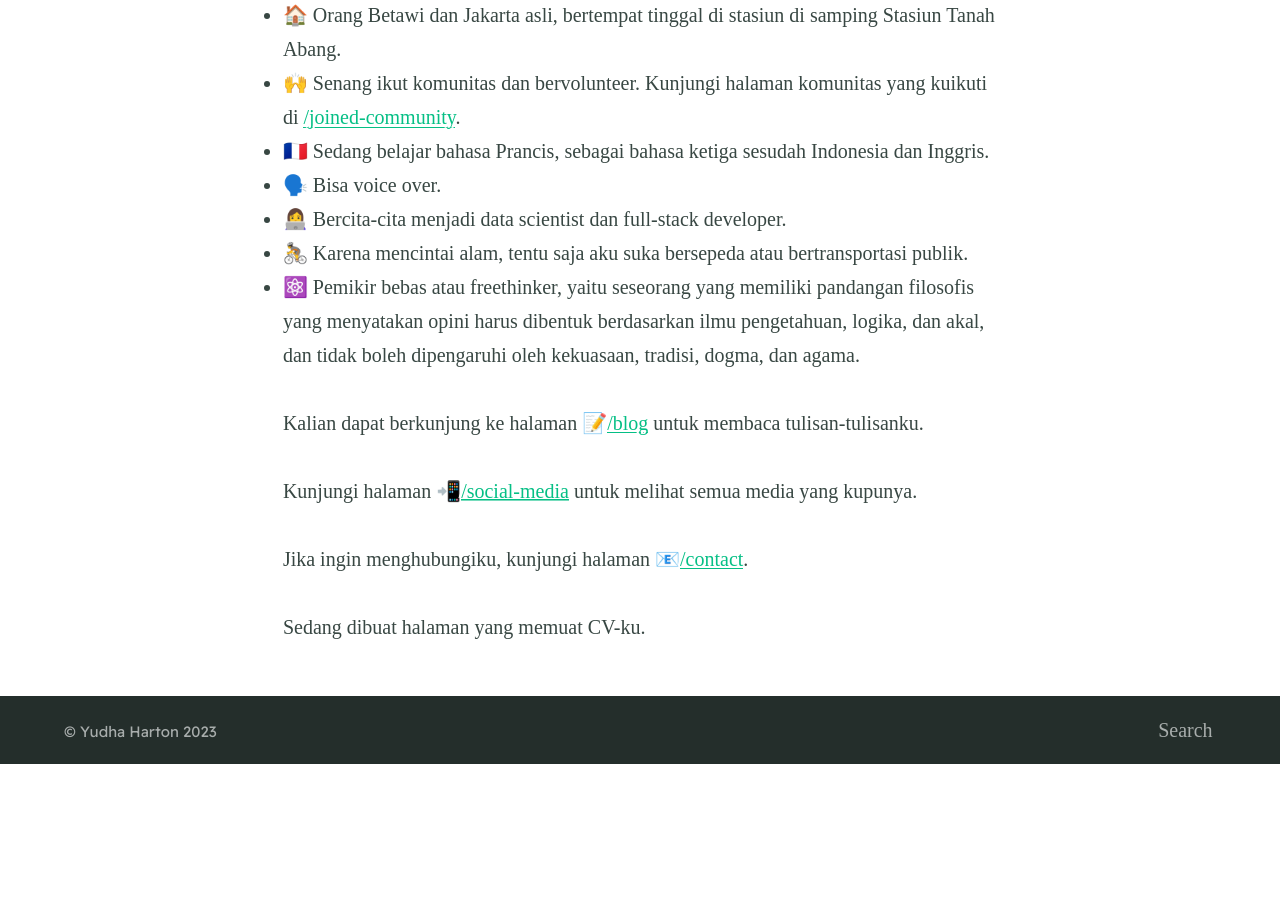
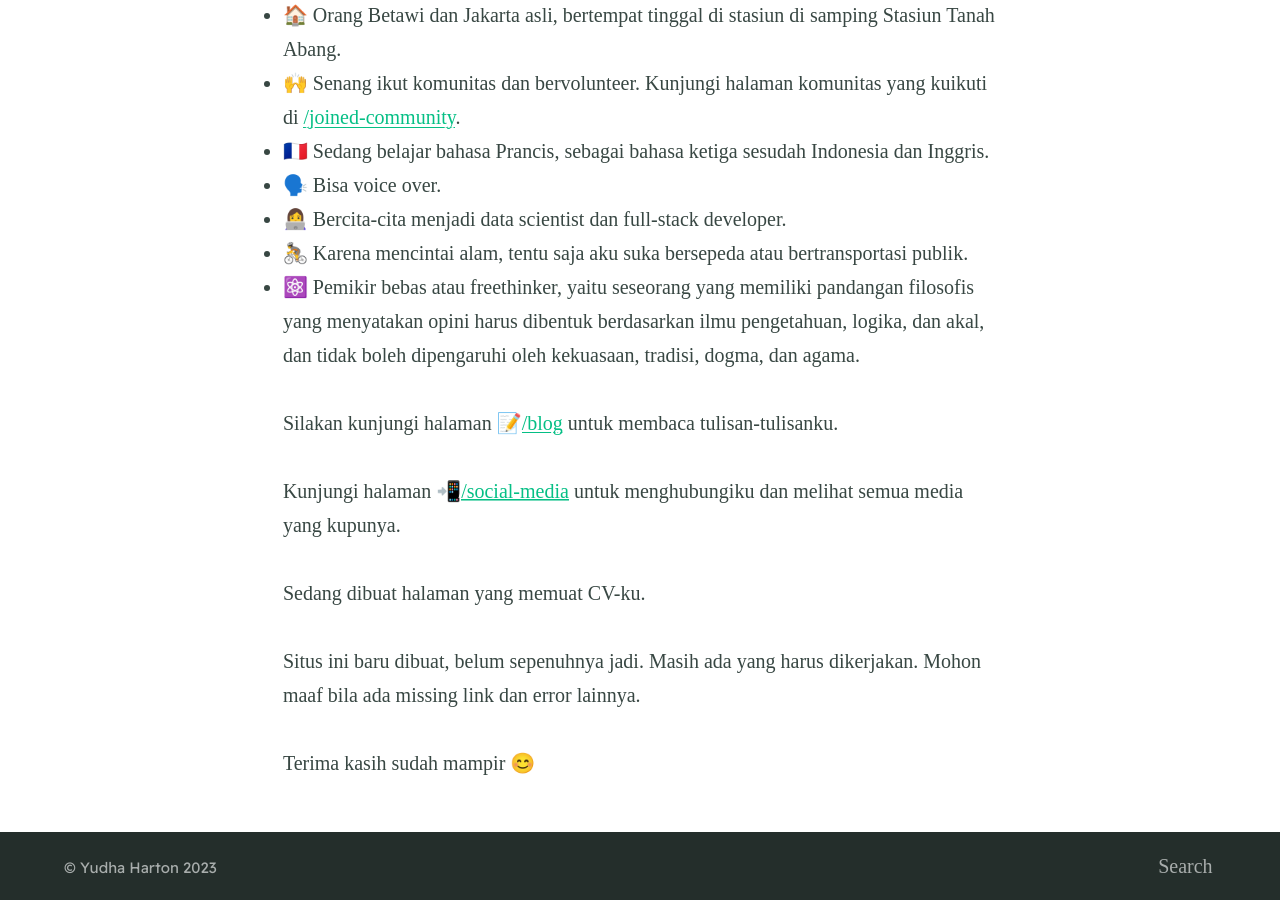
Before and after one commit to yudhaharton/yudhaharton.github.io, a Jekyll site: the page built from index.md, in a window 1280 px wide and 900 px high, scrolled down 735 px. Built offline with Jekyll 4.4.1, drawn with Linux system fonts in a browser that asks for light colours; some web fonts are replaced; before the commit the page ends 1499 px from its top, so only the background shows below that.

Commit message:
Update index.md

```diff
--- a/index.md
+++ b/index.md
@@ -23,10 +23,12 @@ Beberapa informasi tentangku:
 - 🚴 Karena mencintai alam, tentu saja aku suka bersepeda atau bertransportasi publik.
 - ⚛️  Pemikir bebas atau freethinker, yaitu seseorang yang memiliki pandangan filosofis yang menyatakan opini harus dibentuk berdasarkan ilmu pengetahuan, logika, dan akal, dan tidak boleh dipengaruhi oleh kekuasaan, tradisi, dogma, dan agama.
 
-Kalian dapat berkunjung ke halaman 📝[/blog](/blog) untuk membaca tulisan-tulisanku.
+Silakan kunjungi halaman 📝[/blog](/blog) untuk membaca tulisan-tulisanku.
 
-Kunjungi halaman 📲[/social-media](/social-media) untuk melihat semua media yang kupunya.
-
-Jika ingin menghubungiku, kunjungi halaman 📧[/contact](/contact).
+Kunjungi halaman 📲[/social-media](/social-media) untuk menghubungiku dan melihat semua media yang kupunya.
 
 Sedang dibuat halaman yang memuat CV-ku.
+
+Situs ini baru dibuat, belum sepenuhnya jadi. Masih ada yang harus dikerjakan. Mohon maaf bila ada missing link dan error lainnya.
+
+Terima kasih sudah mampir 😊
```
